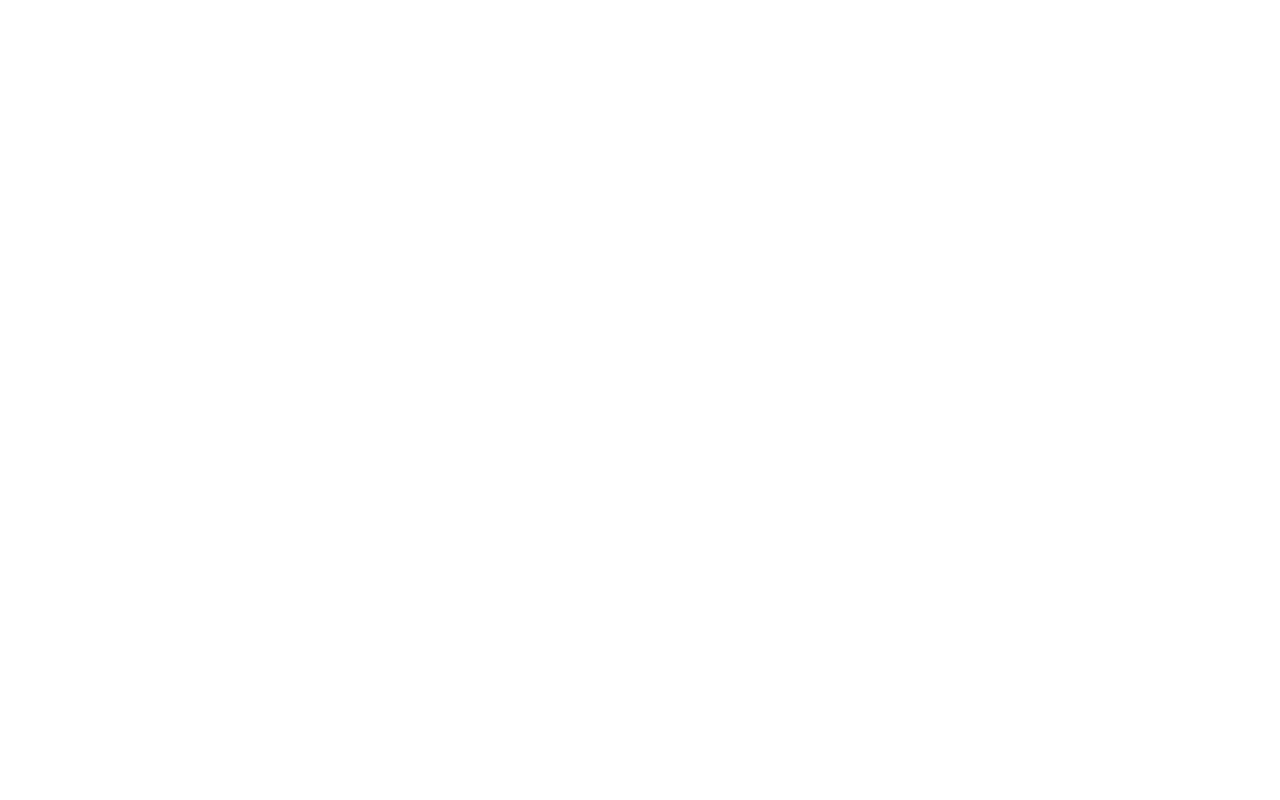
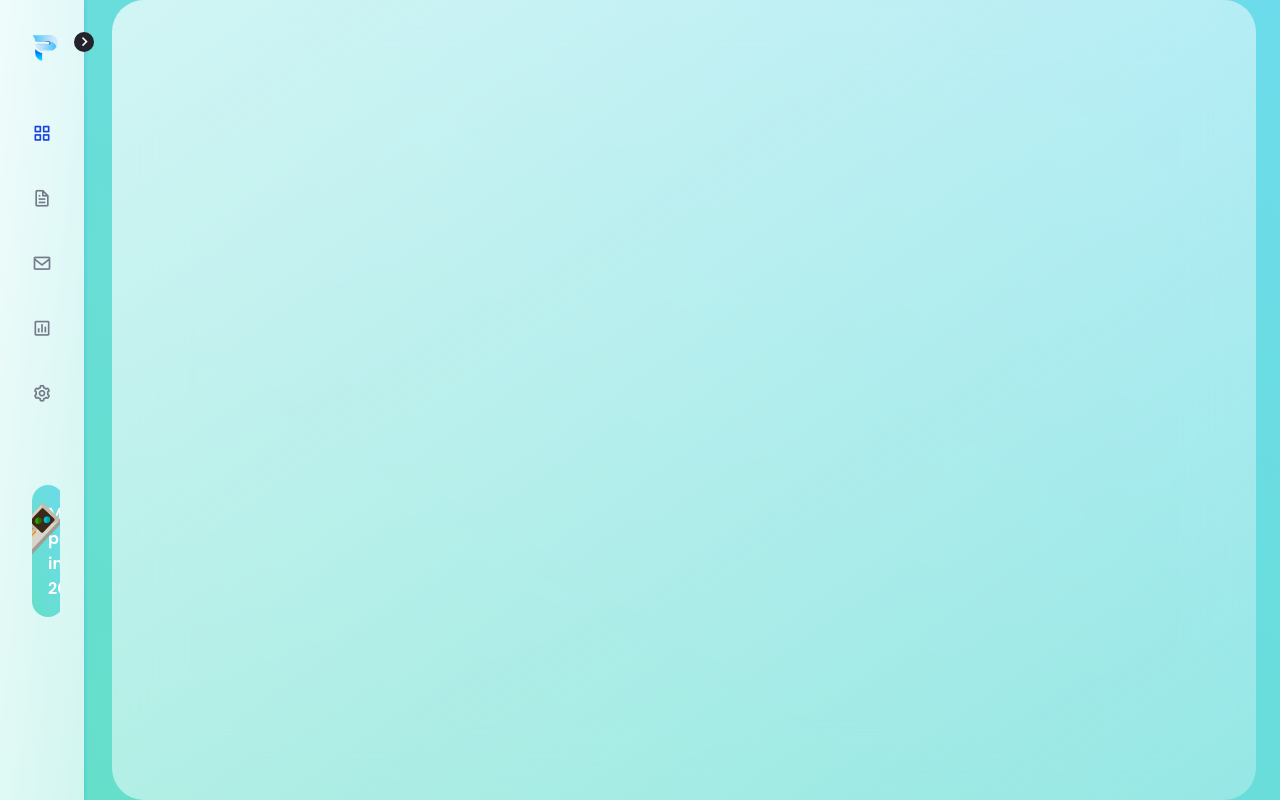
Before and after one commit to phong-2107/Phong-s-profile, a plain HTML site: page Projects.html in a window 1280 px wide. Drawn offline with nearby package versions, Linux system fonts and the light colour scheme; files that its build step writes are made by us from their sources.

Commit message:
three commit

```diff
--- a/Projects.html
+++ b/Projects.html
@@ -4,13 +4,68 @@
     <meta charset="UTF-8">
     <meta http-equiv="X-UA-Compatible" content="IE=edge">
     <meta name="viewport" content="width=device-width, initial-scale=1.0">
-    <title>Projects</title>
 
-    <!-- Projects-css -->
-    <link rel="stylesheet" href="projects.css">
+        <!--=============== BOXICONS ===============-->
+        <link href='https://unpkg.com/boxicons@2.1.2/css/boxicons.min.css' rel='stylesheet'>
+
+        <!--=============== CSS ===============-->
+        <link rel="stylesheet" href="assets/css/projects.css">
+
+    <title>Project</title>
 </head>
 <body>
+    <!-- =========== NAV =========== -->
+    <nav class="nav" id="nav">
+        <nav class="nav__content">
+            <div class="nav__toggle" id="nav-toggle">
+                <i class='bx bx-chevron-right'></i>
+            </div>
+            <a href="#" class="nav__logo">
+                <img src="./assets/img/perfil.png" alt="">
+                <span class="nav__logo-name">NguyenPhong</span>
+            </a>
+            <div class="nav__border"></div>
+            <div class="nav__list">
 
+                    <a href="#" class="nav__link active-link">
+                        <i class='bx bx-grid-alt'></i>
+                        <span class="nav__name">Dashboard</span>
+                    </a>
 
+                    <a href="#" class="nav__link">
+                        <i class='bx bx-file'></i>
+                        <span class="nav__name">Appointment</span>
+                    </a>
+
+                    <a href="#" class="nav__link">
+                        <i class='bx bx-envelope' ></i>
+                        <span class="nav__name">Messages</span>
+                    </a>
+
+                    <a href="#" class="nav__link">
+                        <i class='bx bx-bar-chart-square' ></i>
+                        <span class="nav__name">Statistic</span>
+                    </a>
+
+                    <a href="#" class="nav__link">
+                        <i class='bx bx-cog' ></i>
+                        <span class="nav__name">Settings</span>
+                    </a>
+
+            </div>
+            <div class="pro " id="pro">
+                <h2>My profile in 2023</h2>
+                <img src="/assets/img/controller.png" alt="">
+            </div>
+
+        </nav>
+    </nav>
+
+    <!-- =========== MAIN =========== -->
+    <main class="container section">
+    </main>
+
+    <!-- =========== MAIN JS =========== -->
+    <script src="./assets/js/project_main.js"></script>
 </body>
 </html>
--- a/assets/css/projects.css
+++ b/assets/css/projects.css
@@ -0,0 +1,259 @@
+@import url('https://fonts.googleapis.com/css2?family=Poppins:wght@300;400;500;600;700&display=swap');
+
+:root {
+    /*========== Colors ==========*/
+    /*Color mode HSL(hue, saturation, lightness)*/
+    --first-color: hsl(228, 81%, 49%);
+    --title-color: hsl(228, 12%, 15%);
+    --text-color: hsl(228, 8%, 50%);
+    --body-color: hsl(228, 100%, 99%);
+    --container-color: #fff;
+
+    /*========== Font and typography ==========*/
+    /*.5rem = 8px | 1rem = 16px ...*/
+    --body-font: 'Poppins', sans-serif;
+    --normal-font-size: .938rem;
+  }
+/* Responsive typography */
+@media screen and (min-width: 968px) {
+    :root {
+      --normal-font-size: 1rem;
+    }
+  }
+
+/* ============== BASE ================ */
+*{
+    box-sizing: border-box;
+    padding: 0;
+    margin: 0 ;
+}
+
+body{
+    position: relative;
+    min-height: 100vh;
+    font-family: var(--body-font);
+    font-size: var(--normal-font-size);
+    background: linear-gradient(to right top, #65dfc9,#6cdbeb);
+}
+
+h1{
+    color: var(--title-color);
+}
+h2{
+    color: #cccad0;
+}
+a{
+    text-decoration: none;
+}
+
+/* ============== NAV ================ */
+
+.container{
+    margin-left: 1;
+    margin-right: 1;
+}
+
+main{
+    position: relative;
+    background: white;
+    min-height: 100vh;
+    max-width: 90%;
+    background: linear-gradient(to right bottom,
+                            rgba(255,255,255,0.7),
+                            rgba(255,255,255,0.3)
+    );
+    border-radius: 2rem;
+    z-index: 5;
+    backdrop-filter: blur(2rem);
+    display: flex;
+    right: 0;
+    margin-right: 0;
+
+}
+.nav{
+    z-index: 9999;
+}
+.section{
+    padding: 2rem 0;
+}
+@media screen and (max-width: 767px){
+    .nav__logo,
+    .nav__toggle,
+    .nav__name{
+        display: none;
+    }
+
+    .nav__list {
+        position: fixed;
+        bottom: 1rem;
+        /* background-color: var(--container-color); */
+        background: linear-gradient(to right bottom,
+                            rgba(255,255,255,0.7),
+                            rgba(255,255,255,0.3)
+        );
+        box-shadow: 0 8px 24px hsla(228,81%,24%,.15);
+        width: 90%;
+        padding: 30px 40px;
+        border-radius: 1rem;
+        left: 0;
+        right: 0;
+        margin: 0 auto ;
+        display: flex;
+        justify-content: center;
+        align-items: center;
+        column-gap: 36px;
+        transition: .4s;
+    }
+    .pro{
+        display: none;
+    }
+}
+
+.nav__link{
+    display: flex;
+    color: var(--text-color);
+    font-weight: 500;
+    transition: .3s;
+}
+
+.nav__link i{
+    font-size: 1.25rem;
+}
+.nav__link:hover{
+    color: var(--first-color);
+}
+
+/* active link */
+.active-link{
+    color
+
+    : var(--first-color);
+}
+
+.pro{
+    top: 5rem;
+    background: linear-gradient(to right top, #65dfc9, #6cdbeb);
+    border-radius: 2rem;
+    color: white;
+    padding: 1rem;
+    position: relative;
+}
+
+.pro img{
+    position: absolute;
+    top: 0;
+    right: 0;
+    width: 5rem;
+    height: 5rem;
+}
+.pro h2{
+    width: 70%;
+    color: white;
+    font-weight: 600;
+    font-size: var(--body-font);
+}
+
+/* ============== BREAKPOINTS ================ */
+/* small devices */
+@media screen and (max-width:320px){
+    .nav__list{
+        column-gap: 20px;
+    }
+}
+
+/* medium devices */
+@media screen and (min-width:576px){
+    .nav__list{
+        width: 332px;
+    }
+}
+
+@media screen and (min-width:767px){
+    .container{
+        margin-left: 7rem;
+        margin-right: 1.5rem;
+    }
+    .nav{
+        position: fixed;
+        left: 0;
+        background: linear-gradient(to right bottom,
+                            rgba(255,255,255,0.9),
+                            rgba(255,255,255,0.7)
+        );
+        box-shadow: 1px 0 4px hsla(228, 81%, 49%, .15);
+        width: 84px;
+        height: 100vh;
+        padding: 2rem;
+        padding-right: 1.5rem;
+        transition: .3s;
+    }
+    .nav__logo{
+        display: flex;
+    }
+
+
+    .nav__logo img{
+        width: 1.7rem;
+        height: 2.5rem;
+        color: var(--first-color);
+
+    }
+    .nav__logo-name{
+        color: var(--title-color);
+        font-weight: 600;
+    }
+    .nav__logo,
+    .nav__link{
+        align-items: center;
+        column-gap: 1rem;
+    }
+    .nav__list{
+        display: grid;
+        row-gap: 2.5rem;
+        margin-top: 3rem;
+    }
+
+    .nav__content{
+        overflow: hidden;
+        height: 100%;
+    }
+
+    .nav__toggle{
+        position: absolute;
+        width: 20px;
+        height: 20px;
+        background-color: var(--title-color);
+        color: #fff;
+        border-radius: 50%;
+        font-size: 1.2rem;
+        display: grid;
+        place-items: center;
+        top: 2rem;
+        right: -10px;
+        cursor: pointer;
+        transition: .4s;
+    }
+}
+
+/* show-menu */
+.show-menu{
+    width: 225px;
+
+}
+
+.rotate-icon{
+    transform: rotate(180deg);
+}
+
+/* for screen 2k 4k resolutions */
+@media screen and (min-width:2048px){
+    body{
+        zoom: 1.7;
+    }
+}
+
+@media screen and (min-width:3840px){
+    body{
+        zoom: 2.5;
+    }
+}
--- /dev/null
+++ b/assets/js/project_main.js
@@ -0,0 +1,28 @@
+const linkColor = document.querySelectorAll('.nav__link');
+
+function colorLink(){
+    linkColor.forEach(l => l.classList.remove('active-link'));
+    this.classList.add('active-link');
+}
+
+linkColor.forEach(l => l.addEventListener('click',colorLink));
+
+
+// show hidden menu
+
+const showMenu = (toggleId, navbarId) => {
+    const toggle =document.getElementById(toggleId),
+        navbar= document.getElementById(navbarId);
+    if(toggle && navbar){
+        toggle.addEventListener('click', () =>{
+            // show menu
+            navbar.classList.toggle('show-menu')
+
+            //rotate toggle
+            toggle.classList.toggle('rotate-icon')
+
+
+        })
+    }
+}
+showMenu('nav-toggle','nav')
```
Also changed, not shown: assets/img/controller.png (added).
